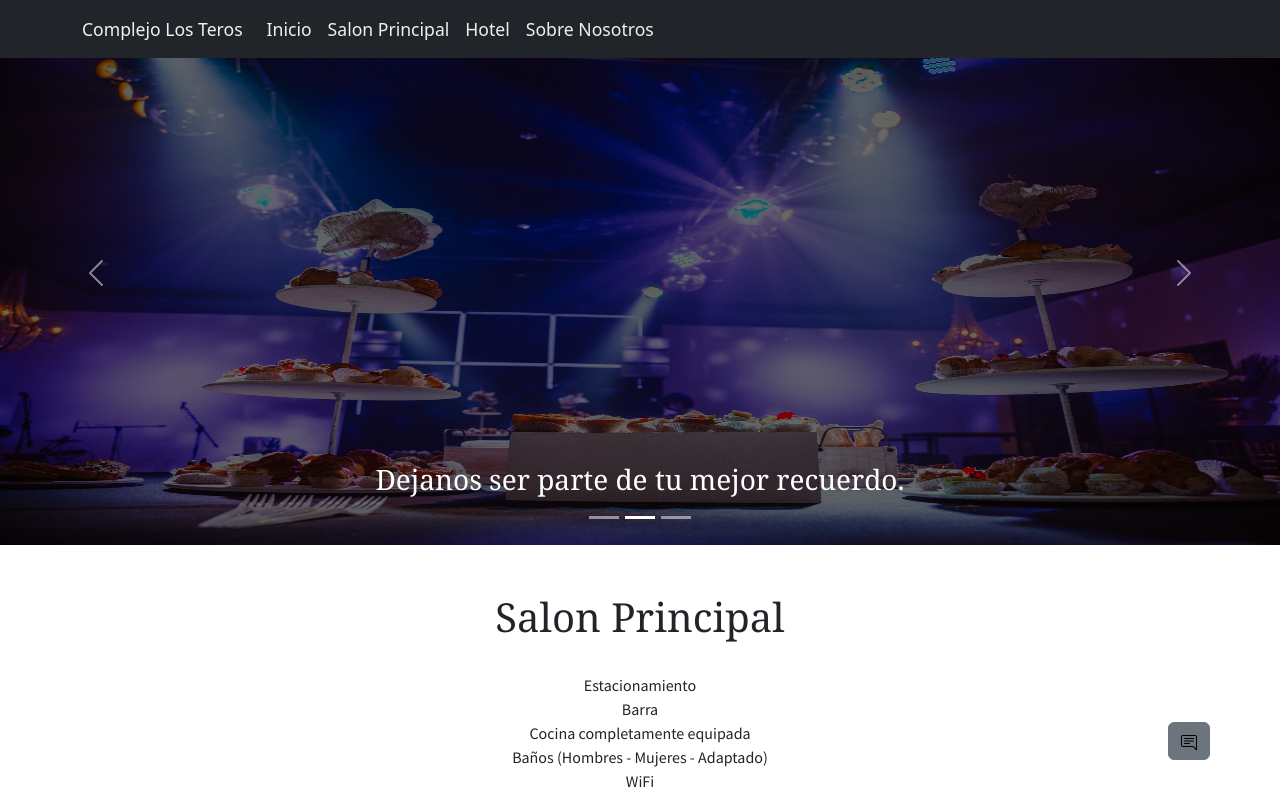
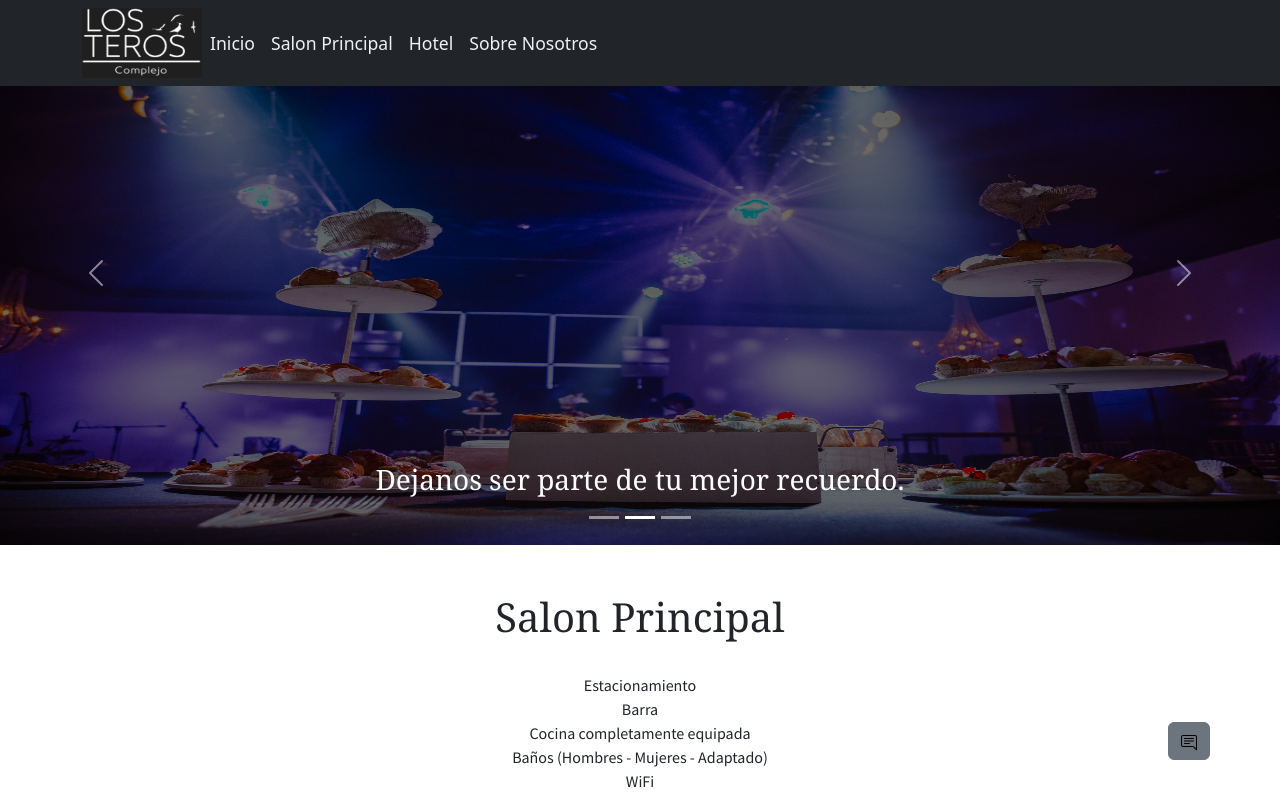
Before and after one commit to EcheCostabel/losTeros, a React (Create React App) app: page / in a window 1280 px wide. Shown: the top 797 px of the page. Built offline with nearby package versions, Linux system fonts and the light colour scheme.

Commit message:
add logo

```diff
--- a/src/components/Footer/footer.js
+++ b/src/components/Footer/footer.js
@@ -1,6 +1,6 @@
 import React from "react";
 import { UilInstagramAlt, UilWhatsappAlt } from '@iconscout/react-unicons'
-// import logo from "./logoFooter.png";
+import logo from '../NavBar/fotloste.png'
 // import logo from './logoqatar.jpg'
 
 function Footer() {
@@ -8,8 +8,8 @@ function Footer() {
     <footer className="container-fluid bg-dark text-white">
       <div className="container row p-5 pb-2 ">
         <div className="col-xs-12 col-md-6 col-lg-4">
-          <p className='fs-40'>Complejo Los Teros</p>
-          {/* <img alt="logoqatar" src={logo} /> */}
+          {/* <p className='fs-40'>Complejo Los Teros</p> */}
+          <img alt="Los Teros" src={logo} />
         </div>
         <div className="col-xs-12 col-md-6 col-lg-4">
           <p className="h5 mb-3">Terminos</p>
--- a/src/components/NavBar/navBar.js
+++ b/src/components/NavBar/navBar.js
@@ -3,6 +3,7 @@ import Nav from "react-bootstrap/Nav";
 import Navbar from "react-bootstrap/Navbar";
 import "./navBar.css";
 import React, { useState } from 'react'
+import logo from './fotloste.png'
 
 
 
@@ -17,7 +18,7 @@ function NavBar() {
 //     setNavBar1(true)
 //   }else{
 //     setNavBar1(false)
-//   }
+//   }\
 // }
 
 // window.addEventListener('scroll', changeNavBar)
@@ -25,9 +26,11 @@ function NavBar() {
     //  <Navbar className={navBar1 ? 'active-nav' : 'active-nav1'}>
     <Navbar className="fixed-top" bg="dark" expand="lg">
       <Container>
-        <Navbar.Brand href="#home" className="navLinks">
-          Complejo Los Teros
-        </Navbar.Brand>
+
+          <a>
+            <img src={logo} alt='Los Teros' height={70} width={120}/>
+             </ a>
+
         <Navbar.Toggle aria-controls="basic-navbar-nav" />
         <Navbar.Collapse id="basic-navbar-nav">
           <Nav className="me-auto">
```
Also changed, not shown: src/components/NavBar/fotloste.png (added).
